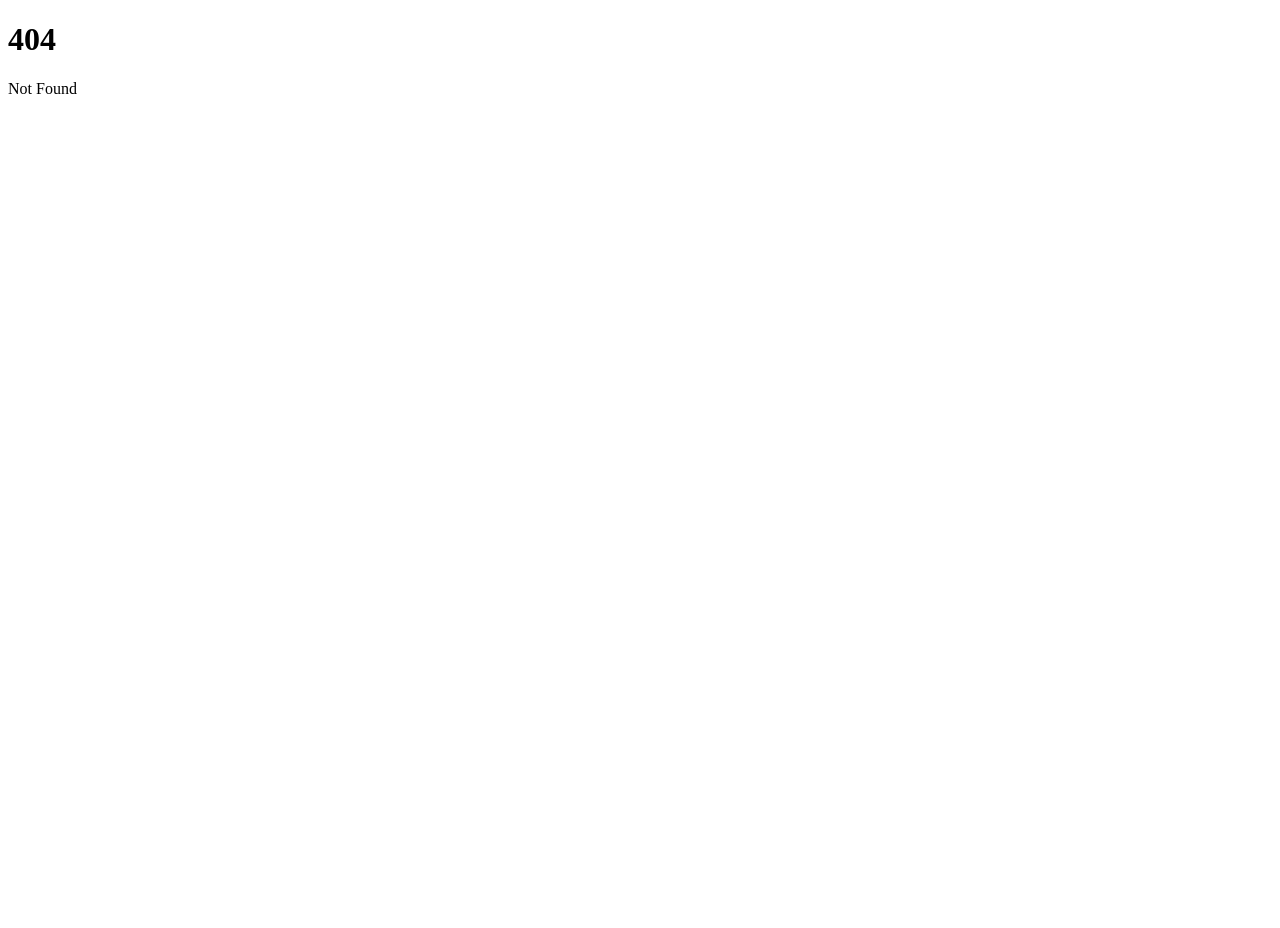
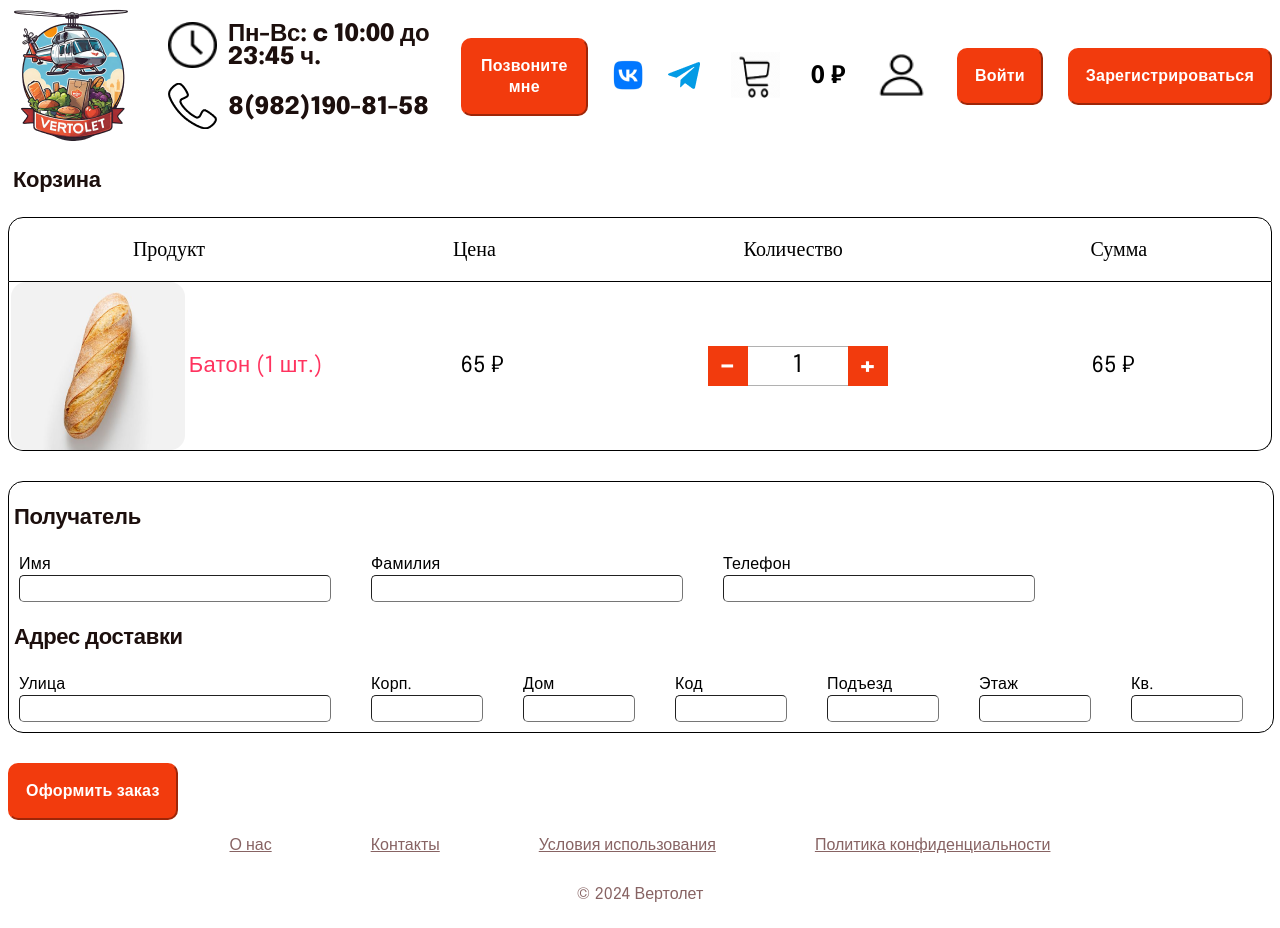
Before and after one commit to Julik2507/HelicopterProject, a SvelteKit app in the folder Our-Project/: page /busket in a window 1280 px wide. Before the commit this address had no page. Before the commit the page ends 800 px from the top, so only its background shows below. Built offline with nearby package versions, Linux system fonts and the light colour scheme.

Commit message:
add: busket front

```diff
--- a/Our-Project/src/components/frames/header.svelte
+++ b/Our-Project/src/components/frames/header.svelte
@@ -63,7 +63,7 @@
         {/if}
     </div>
     <div class="header__right">
-        <LittleIcon source={icon3}/>
+        <LittleIcon source={icon3} event={() => { window.location.href = "/busket"}}/>
         <p class="header__money">{money} ₽</p>
         <LittleIcon source={icon4}/>
         <PrimeBtn text="Войти" event={LoginUpdate}/>
--- /dev/null
+++ b/Our-Project/src/components/ui_kit/busket_product.svelte
@@ -0,0 +1,97 @@
+<script>
+    import img from "$lib/img/default_item.png"
+    export let name = "Батон";
+    export let price = 65;
+    export let amount = "1 шт.";
+
+    let count = 1;
+
+    function uptick() { count += 1; }
+    function downtick() { count -= 1; count = Math.max(count, 0); }
+</script>
+
+<div class="busket_product">
+    <div class="name_block">
+        <img src={img} alt = "">
+        <p class="name">{name} ({amount})</p>
+    </div>
+    <div class="common_block">
+        <p class="price">{price} ₽</p>
+    </div>
+    <div class="common_block">
+        <div class="counter">
+            <button class="counter_button" on:click={downtick}>-</button>
+            <div class="counter_count">{count}</div>
+            <button class="counter_button" on:click={uptick}>+</button>
+        </div>
+    </div>
+    <div class="common_block">
+        <p class="price">{price*count} ₽</p>
+    </div>
+</div>
+
+<style>
+    .busket_product {
+        display: grid;
+        grid-template-columns: repeat(4, 1fr);
+        width: 100%;
+    }
+    .name_block {
+        display: flex;
+        align-items: center;
+        justify-content: space-around;
+    }
+    .name {
+        font-family: Epilogue, sans-serif;
+        font-size: 22px;
+        font-weight: 400;
+        line-height: 21px;
+        letter-spacing: 0.20999999344348907px;
+        text-align: left;
+        color: #FF335F;
+    }
+    .common_block {
+        display: flex;
+        justify-content: center;
+        align-items: center;
+    }
+    .price {
+        font-family: Epilogue, sans-serif;
+        font-size: 22px;
+        font-weight: 400;
+        line-height: 21px;
+        letter-spacing: 0.20999999344348907px;
+        text-align: left;
+    }
+    .counter {
+        display: flex;
+    }
+    .counter_button {
+        width: 40px;
+        height: 40px;
+        background-color: #F23B0D;
+        font-family: Epilogue, sans-serif;
+        font-size: 32px;
+        font-weight: 700;
+        line-height: 21px;
+        letter-spacing: 0.20999999344348907px;
+        text-align: left;
+        color: #FFFFFF;
+        text-align: center;
+        border: none;
+    }
+    .counter_count {
+        display: flex;
+        justify-content: center;
+        align-items: center;
+        height: 38px;
+        width: 100px;
+        font-family: Epilogue, sans-serif;
+        font-size: 24px;
+        font-weight: 400;
+        line-height: 24px;
+        text-align: center;
+        border-top: 1px solid #B1B1B1;
+        border-bottom: 1px solid #B1B1B1;
+    }
+</style>
--- a/Our-Project/src/components/ui_kit/little_icon.svelte
+++ b/Our-Project/src/components/ui_kit/little_icon.svelte
@@ -1,10 +1,18 @@
 <script>
     export let source = "";
+
+    export let event = () => { }
 </script>
 
-<img src={source} alt="" class="little__icon"/>
+<button class="button" on:click={event}>
+    <img src={source} alt="" class="little__icon"/>
+</button>
 
 <style>
+    .button {
+        background: none;
+        border: none;
+    }
     .little__icon {
         width: 49px;
         height: 46px;
--- /dev/null
+++ b/Our-Project/src/routes/busket/+page.svelte
@@ -0,0 +1,142 @@
+<script>
+    import Header from "$comp/frames/header.svelte"
+    import PrimeBtn from "$comp/ui_kit/prime_btn.svelte"
+    import Footer from "$comp/frames/footer.svelte"
+    import BusketProduct from "$comp/ui_kit/busket_product.svelte";
+</script>
+
+<Header/>
+<p class="subtitle">Корзина</p>
+<div class="busket">
+    <div class="busket_titles">
+        <p>Продукт</p>
+        <p>Цена</p>
+        <p>Количество</p>
+        <p>Сумма</p>
+    </div>
+    <div class="busket_content">
+        <BusketProduct/>
+    </div>
+</div>
+<div class="receiver_info">
+    <p class="subtitle">Получатель</p>
+    <div class="receiver_credits">
+        <div class="field">
+            <p class="field_title">Имя</p>
+            <input class="field_input"/>
+        </div>
+        <div class="field">
+            <p class="field_title">Фамилия</p>
+            <input class="field_input"/>
+        </div>
+        <div class="field">
+            <p class="field_title">Телефон</p>
+            <input class="field_input"/>
+        </div>
+    </div>
+    <p class="subtitle">Адрес доставки</p>
+    <div class="receiver_credits">
+        <div class="field">
+            <p class="field_title">Улица</p>
+            <input class="field_input"/>
+        </div>
+        <div class="field">
+            <p class="field_title">Корп.</p>
+            <input class="field_input_short"/>
+        </div>
+        <div class="field">
+            <p class="field_title">Дом</p>
+            <input class="field_input_short"/>
+        </div>
+        <div class="field">
+            <p class="field_title">Код</p>
+            <input class="field_input_short"/>
+        </div>
+        <div class="field">
+            <p class="field_title">Подъезд</p>
+            <input class="field_input_short"/>
+        </div>
+        <div class="field">
+            <p class="field_title">Этаж</p>
+            <input class="field_input_short"/>
+        </div>
+        <div class="field">
+            <p class="field_title">Кв.</p>
+            <input class="field_input_short"/>
+        </div>
+    </div>
+</div>
+<PrimeBtn text="Оформить заказ"/>
+<Footer/>
+
+<style>
+    .subtitle {
+        font-family: Epilogue, sans-serif;
+        font-size: 22px;
+        font-weight: 700;
+        line-height: 28px;
+        letter-spacing: -0.33000001311302185px;
+        text-align: left;
+        color: #1C0F0D;
+        margin-left: 5px;
+    }
+    .busket {
+        width: 100%;
+    }
+    .busket_titles {
+        display: flex;
+        justify-content: space-around;
+        border-style: solid;
+        border-color: black;
+        border-width: 1px;
+        border-radius: 15px 15px 0 0;
+        font-size: 20px;
+    }
+    .busket_content {
+        display: flex;
+        justify-content: space-around;
+        border-style: solid;
+        border-color: black;
+        border-top: 0;
+        border-width: 1px;
+        border-radius: 0 0 15px 15px;
+        margin-bottom: 30px;
+    }
+    .receiver_info {
+        width: 100%;
+        margin-bottom: 30px;
+        border-style: solid;
+        border-color: black;
+        border-width: 1px;
+        border-radius: 15px;
+        padding-bottom: 10px;
+    }
+    .receiver_credits {
+        display: flex;
+        gap: 30px;
+    }
+    .field {
+        margin-left: 10px;
+    }
+    .field_title {
+        margin: 0;
+        font-family: Epilogue, sans-serif;
+        font-size: 16px;
+        font-weight: 400;
+        line-height: 21px;
+        letter-spacing: 0.20999999344348907px;
+        text-align: left;
+    }
+    .field_input {
+        padding: 5px;
+        border-radius: 5px;
+        border-width: 1px;
+        width: 300px;
+    }
+    .field_input_short {
+        padding: 5px;
+        border-radius: 5px;
+        border-width: 1px;
+        width: 100px;
+    }
+</style>
--- a/Our-Project/src/routes/window-test/+page.svelte
+++ /dev/null
@@ -1,5 +0,0 @@
-<script>
-    import ProductInfo from "$comp/catalogue_items/product_info.svelte";
-</script>
-
-<ProductInfo/>
```
Also changed, not shown: Our-Project/src/routes/test/+page.svelte (added, +5 -0 lines).
